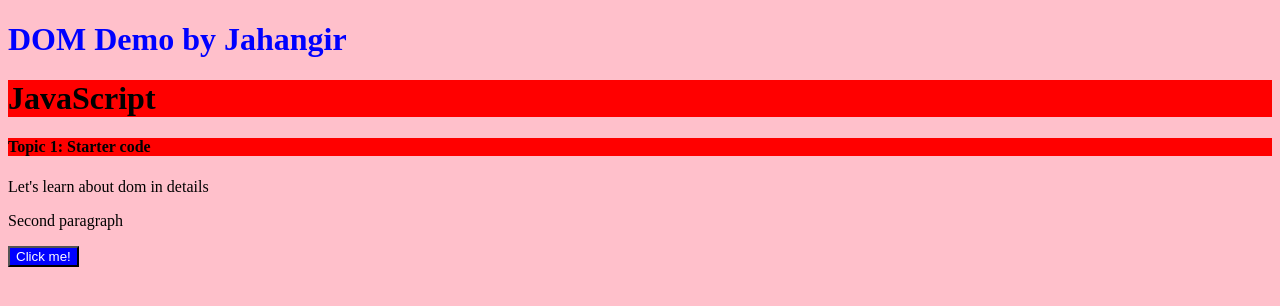
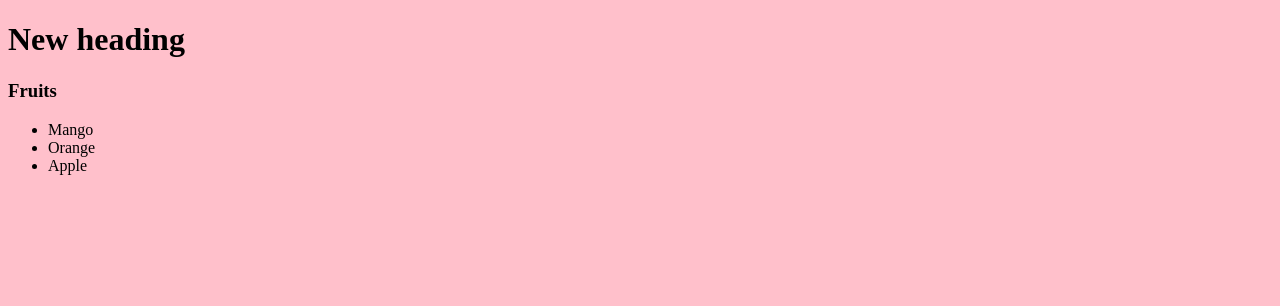
Before and after one commit to Alomj257/JavaScript-revision, a plain HTML site: page chapter6/index.html in a window 1280 px wide. Drawn offline with Linux system fonts and the light colour scheme.

Commit message:
dom properties

```diff
--- a/chapter6/index.html
+++ b/chapter6/index.html
@@ -1,19 +1,24 @@
 <!DOCTYPE html>
 <html lang="en">
+
 <head>
     <meta charset="UTF-8">
     <meta name="viewport" content="width=device-width, initial-scale=1.0">
     <title>DOM - Document Model Object</title>
     <link rel="stylesheet" href="style.css">
 </head>
+
 <body>
-    <div></div>
-    <h1 id="heading">DOM Demo by Jahangir</h1>
-    <h1 id="heading2" class="head">JavaScript</h1>
-    <h4 class="head">Topic 1: Starter code</h4>
-    <p>Let's learn about dom in details</p>
-    <p>Second paragraph</p>
-    <button>Click me!</button>
+    <h1>Old heading</h1>
+    <div>
+        <h3>Fruits</h3>
+        <ul>
+            <li>Mango</li>
+            <li>Orange</li>
+            <li>Apple</li>
+        </ul>
+    </div>
 </body>
 <script src="script.js"></script>
+
 </html>
--- a/chapter6/script.js
+++ b/chapter6/script.js
@@ -1,14 +1,31 @@
-// DOM Manupulation
+// // DOM Manupulation
 
-// Using Id
-let heading = document.getElementById("heading");
-console.dir(heading);
+// // Using Id
+// let heading = document.getElementById("heading");
+// console.dir(heading);
+// console.log(heading.tagName);
+// console.log(heading.innerText);
+// console.log(heading.innerHTML);
+// console.log(heading.textContent);
 
-// Using ClassName
-let head = document.getElementsByClassName("head");
-console.dir(head);
-console.log(head);
+// // Using ClassName
+// let head = document.getElementsByClassName("head");
+// console.dir(head);
+// console.log(head);
 
-// Using TagName
-let p = document.getElementsByTagName("p");
-console.dir(p);
+// // Using TagName
+// let p = document.getElementsByTagName("p");
+// console.dir(p);
+
+// let firstEl= document.querySelector("p");
+// console.dir(firstEl);
+
+// let allEl = document.querySelectorAll("p");
+// console.dir(allEl)
+
+
+let div = document.querySelector("div");
+console.dir(div)
+
+let heading = document.querySelector("h1");
+heading.innerText = "New heading";
```
